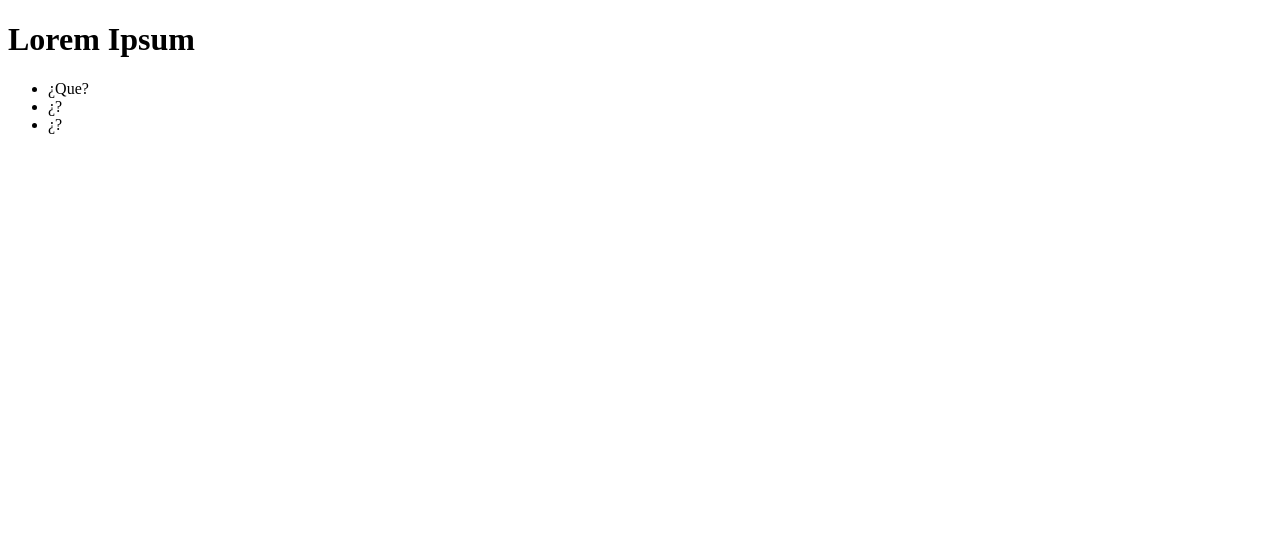
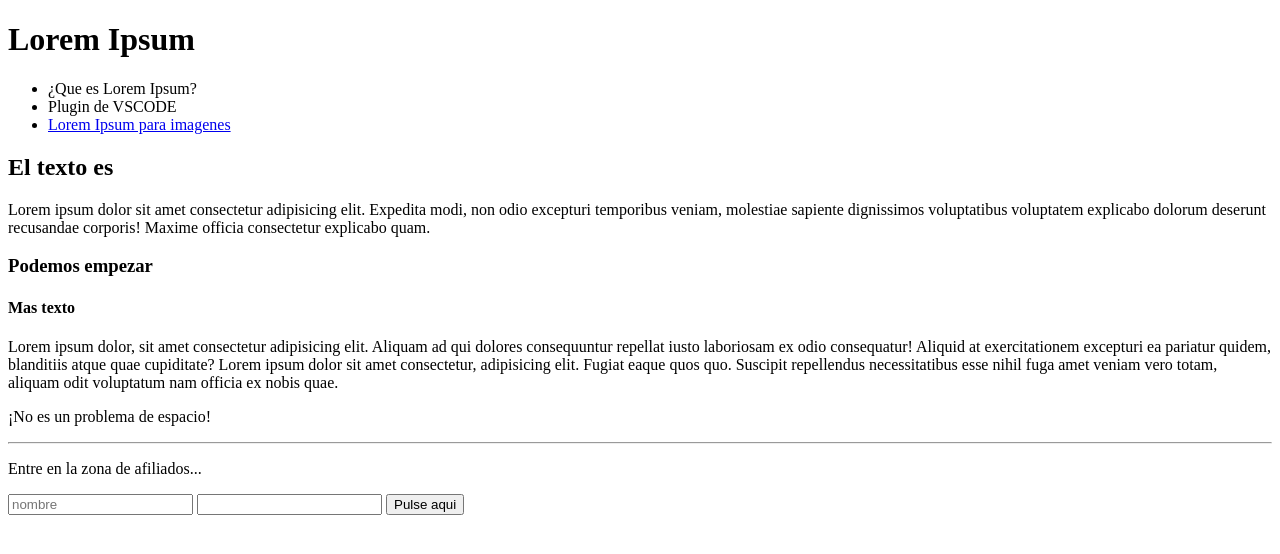
Before and after one commit to MiYazJE/DAW-DIW, a plain HTML site: page UD01/Tarea_HTML_Lorem_v1.html in a window 1280 px wide. Drawn offline with Linux system fonts and the light colour scheme.

Commit message:
Tarea_HTML_Lorem_v1 agregada y terminada

```diff
--- a/UD01/Tarea_HTML_Lorem_v1.html
+++ b/UD01/Tarea_HTML_Lorem_v1.html
@@ -9,10 +9,31 @@
     <h1>Lorem Ipsum</h1>
 
     <ul>
-        <li>¿Que?</li>
-        <li>¿?</li>
-        <li>¿?</li>
+        <li>¿Que es Lorem Ipsum?</li>
+        <li>Plugin de VSCODE</li>
+        <li><a href="#">Lorem Ipsum para imagenes</a></li>
     </ul>
+
+    <h2>El texto es</h2>
+    <p>Lorem ipsum dolor sit amet consectetur adipisicing elit. Expedita modi, non odio excepturi temporibus veniam, molestiae sapiente dignissimos voluptatibus voluptatem explicabo dolorum deserunt recusandae corporis! Maxime officia consectetur explicabo quam.</p>
+
+    <h3>Podemos empezar</h3>
+
+    <h4>Mas texto</h4>
+
+    <p>
+        Lorem ipsum dolor, sit amet consectetur adipisicing elit. Aliquam ad qui dolores consequuntur repellat iusto laboriosam ex odio consequatur! Aliquid at exercitationem excepturi ea pariatur quidem, blanditiis atque quae cupiditate?
+        Lorem ipsum dolor sit amet consectetur, adipisicing elit. Fugiat eaque quos quo. Suscipit repellendus necessitatibus esse nihil fuga amet veniam vero totam, aliquam odit voluptatum nam officia ex nobis quae.
+    </p>
+
+    <p>¡No es un problema de espacio!</p>
+    <hr>
+
+    <p>Entre en la zona de afiliados...</p>
+
+    <input type="text" placeholder="nombre">
+    <input type="password">
+    <input type="submit" value="Pulse aqui">
 
 </body>
 </html>
```
